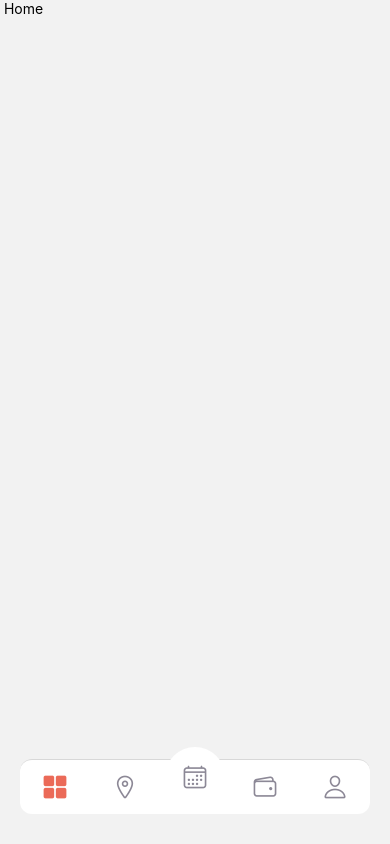
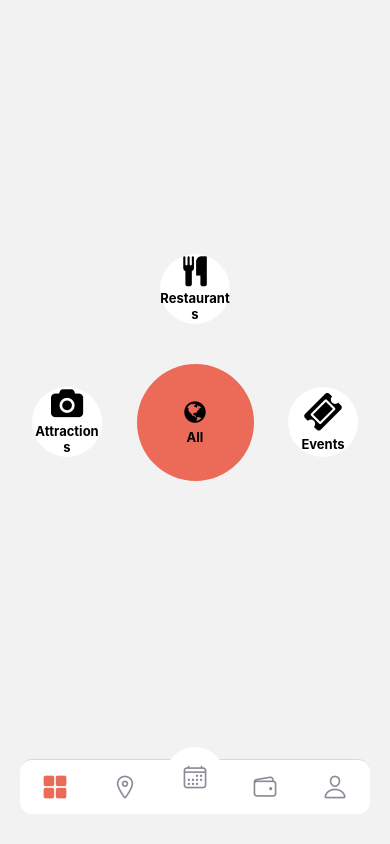
Before and after one commit to daniboz/goTravel-ui, a React Native app: screen /Home in a window 390 px wide. Built offline with nearby package versions, Linux system fonts and the light colour scheme.

Commit message:
create the buttons for the navigation in app

```diff
--- a/App.js
+++ b/App.js
@@ -6,6 +6,7 @@ import { useCallback, useEffect, useState } from 'react';
 import { NavigationContainer } from "@react-navigation/native";
 import { createNativeStackNavigator } from '@react-navigation/native-stack';
 import BottomTabNavigation from './navigation/BottomTabNavigator';
+import { Home } from './screens';
 
 const Stack = createNativeStackNavigator();
 
@@ -34,7 +35,7 @@ export default function App() {
       <StatusBar  />
       <Stack.Navigator>
       <Stack.Screen name='Bottom' component={BottomTabNavigation} options={{ headerShown: false }} />
-
+      <Stack.Screen name='Home' component={Home} options={{ headerShown: false }} />
       </Stack.Navigator>
     </NavigationContainer>
   );
--- /dev/null
+++ b/components/home/CircularMenu.jsx
@@ -0,0 +1,85 @@
+import React from 'react';
+import { View, Text, TouchableOpacity, StyleSheet, Dimensions } from 'react-native';
+import Icon from 'react-native-vector-icons/FontAwesome';
+import { COLORS } from '../../constants/theme';
+
+const windowWidth = Dimensions.get('window').width;
+const centralButtonSize = windowWidth * 0.3; // Example size for the central button
+const buttonSize = centralButtonSize * 0.6; // Smaller size for surrounding buttons
+const centralButtonMarginTop = 20; // Space between the top button and central button
+
+const CircularMenu = () => {
+  return (
+    <View style={styles.container}>
+      {/* Restaurants Button - Placed above the 'All' button */}
+      <TouchableOpacity style={[styles.button, {
+       bottom: centralButtonSize /1.5 + centralButtonMarginTop, // Position the 'Restaurants' button above the 'All' button
+        alignSelf: 'center', // Center the button horizontally
+      }]}>
+        <Icon name="cutlery" size={30} color="#000" />
+        <Text style={styles.buttonText}>Restaurants</Text>
+      </TouchableOpacity>
+
+      {/* Central 'All' Button */}
+      <TouchableOpacity style={[styles.button, styles.centralButton]}>
+        <Icon name="globe" size={25} color="#000" />
+        <Text style={styles.buttonText}>All</Text>
+      </TouchableOpacity>
+
+      {/* Attractions Button - Placed to the left of the 'All' button */}
+      <TouchableOpacity style={[styles.button, {
+       right: windowWidth /1.7 + centralButtonSize / 2, // Position to the left of the central button
+      }]}>
+        <Icon name="camera" size={30} color="#000" />
+        <Text style={styles.buttonText}>Attractions</Text>
+      </TouchableOpacity>
+
+      {/* Events Button - Placed to the right of the 'All' button */}
+      <TouchableOpacity style={[styles.button, {
+       left: windowWidth / 1.7 + centralButtonSize / 2, // Position to the right of the central button
+      }]}>
+        <Icon name="ticket" size={40} color="#000" />
+        <Text style={styles.buttonText}>Events</Text>
+      </TouchableOpacity>
+    </View>
+  );
+};
+
+const styles = StyleSheet.create({
+  container: {
+    position: 'absolute',
+    top: '50%', // Adjust this value to move the menu up or down
+    left: 0,
+    right: 0,
+    alignItems: 'center',
+    justifyContent: 'center',
+  },
+  button: {
+    position: 'absolute',
+    width: buttonSize,
+    height: buttonSize,
+    justifyContent: 'center',
+    alignItems: 'center',
+    borderRadius: buttonSize / 2,
+    backgroundColor: '#FFF',
+    // Add shadows and other styling as needed
+  },
+  centralButton: {
+    width: centralButtonSize,
+    height: centralButtonSize,
+    borderRadius: centralButtonSize / 2,
+    backgroundColor: COLORS.red, // Example color for "All" button
+    justifyContent: 'center',
+    alignItems: 'center',
+  },
+  buttonText: {
+    textAlign: 'center', // Center the text
+    fontSize: 13, // Adjust font size to fit the button
+    fontWeight: 'bold', // Optional: make the text bold
+    color: '#000', // Set text color
+    marginTop: 4, // Space between icon and text
+    width: buttonSize, // Ensure text does not exceed the button width
+  }
+});
+
+export default CircularMenu;
--- a/screens/home/Home.jsx
+++ b/screens/home/Home.jsx
@@ -1,14 +1,25 @@
-import React, { Component } from 'react'
-import { Text, View } from 'react-native'
+import React, { Component } from 'react';
+import { Text, View, StyleSheet } from 'react-native';
+import CircularMenu from '../../components/home/CircularMenu';
 
-export class Home extends Component {
+export default class Home extends Component {
   render() {
     return (
-      <View>
-        <Text> Home </Text>
+      <View style={styles.container}>
+        <CircularMenu />
+        {/* Other content for your Home screen */}
       </View>
-    )
+    );
   }
 }
 
-export default Home
+const styles = StyleSheet.create({
+  container: {
+    flex: 1,
+    justifyContent: 'center',
+    alignItems: 'center',
+  },
+  content: {
+    // Style for your main content if needed
+  },
+});
```
